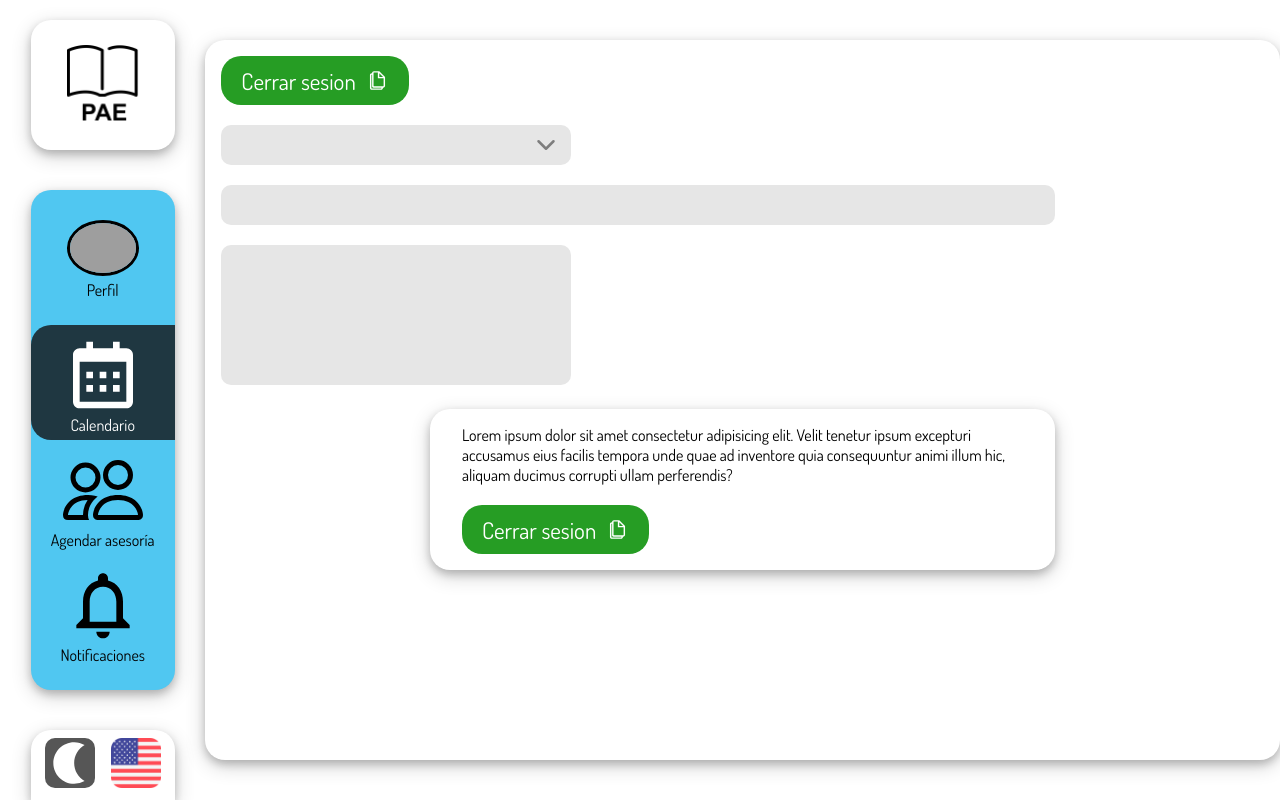
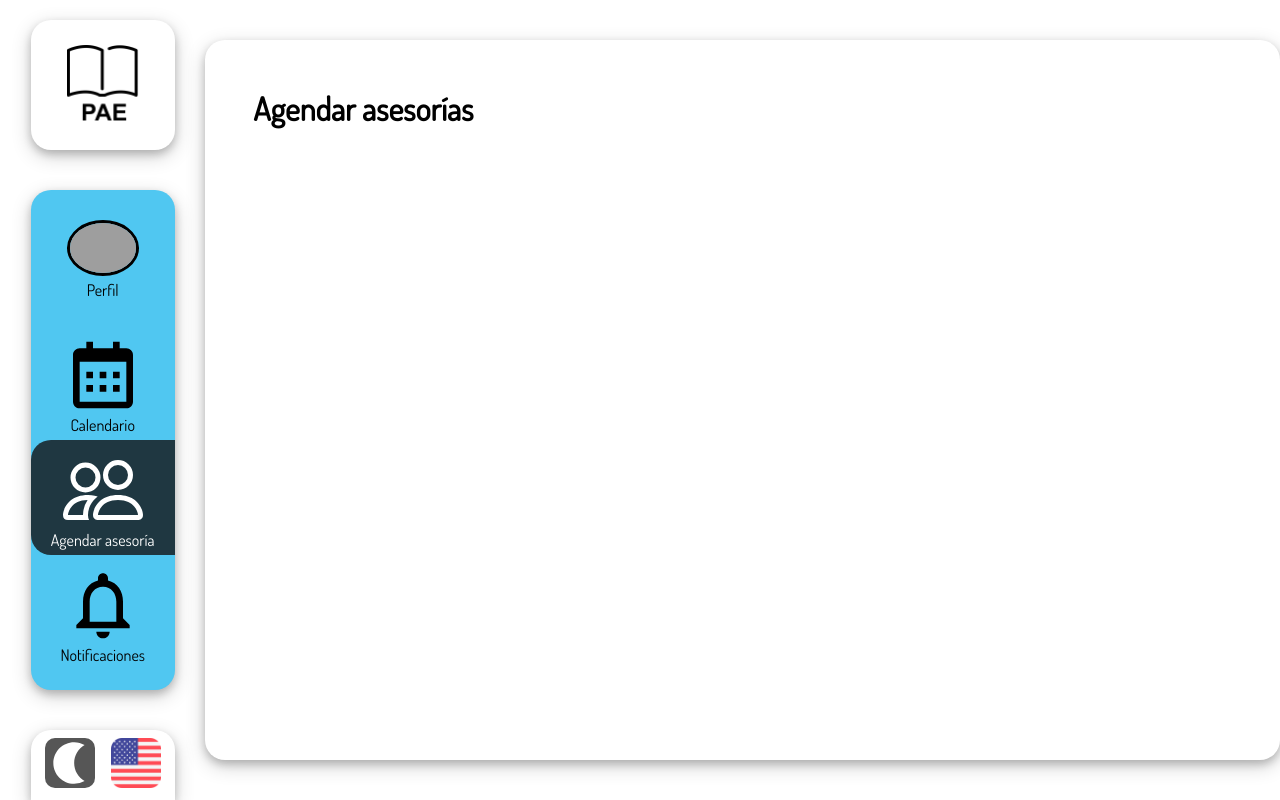
Before and after one commit to Daniel-dadu/PAE_web_platform, a React (Create React App) app in the folder frontend/: page /danielMaldonado in a window 1280 px wide. Built offline with nearby package versions, Linux system fonts and the light colour scheme; grey boxes are pictures that could not be loaded.

Commit message:
Init AgendarAsesoria common view #113

```diff
--- a/frontend/src/routeIndex.js
+++ b/frontend/src/routeIndex.js
@@ -30,3 +30,5 @@ export {default as TarjetaMaestraMini } from './components/reusable/TarjetaMaest
 
 export {default as SeleccionarHorarioAsesoria } from './components/reusable/SeleccionarHorarioAsesoria/SeleccionarHorarioAsesoria.jsx'
 export {default as CalendarioMini } from './components/reusable/CalendarioMini/CalendarioMini.jsx'
+
+export {default as AgendarAsesoria } from './views/commons/agendarAsesoria/AgendarAsesoria.jsx'
--- /dev/null
+++ b/frontend/src/views/commons/agendarAsesoria/AgendarAsesoria.jsx
@@ -0,0 +1,21 @@
+import React from 'react'
+import './AgendarAsesoria.css'
+
+import { Template, BarraProgreso } from '../../../routeIndex'
+
+/*
+
+*/
+
+// Importante: es necesario revisar cómo se va a manejar el tema e idioma de la BARRA LATERAL. Aquí está hardcodeado
+
+function AgendarAsesoria({children}) {
+  return (
+    <Template user="asesorado" tema="claro" idioma="espanol" view="agendarAsesoria">
+        <h1>Agendar asesorías</h1>
+        {/* <BarraProgreso/> */}
+    </Template>
+  )
+}
+
+export default AgendarAsesoria
--- a/frontend/src/views/componentPreview/DanielMaldonado/DanielMaldonado.jsx
+++ b/frontend/src/views/componentPreview/DanielMaldonado/DanielMaldonado.jsx
@@ -1,51 +1,15 @@
 import React from 'react'
-import { Template, BotonConImagen, CampoSeleccionarEnListaDesplegable, CampoTextoPequeno, CampoTextoGrande, TarjetaMaestraMini } from '../../../routeIndex'
+import './DanielMaldonado.css'
 
-import './DanielMaldonado.css'
-import { IoMdCopy } from 'react-icons/io'
+import { AgendarAsesoria } from '../../../routeIndex'
 
 function DanielMaldonado() {
-  let list = [
-    'ITC (Ingenieria en Tecnologías Computacionales)',
-    'IBT (Ingenieria en Biotecnología)',
-    'IFI (Ingenieria Física Industrial)',
-    'IMT (Ingenieria Mecatrónica)',
-  ];
 
   return (
     <div>
-      <Template user="asesorado" tema="claro" idioma="espanol" view="calendario">
-        <BotonConImagen onClick = {() => {alert('Me diste click :)')}} backgroundColor = 'verde' size = 'reducido' Image={IoMdCopy}>
-          Cerrar sesion
-        </BotonConImagen>
+      <AgendarAsesoria>
 
-        <br />
-
-        <CampoSeleccionarEnListaDesplegable options={list} size="big"/>
-
-        <br />
-        <br />
-
-        <CampoTextoPequeno size="last"/>
-
-        <br />
-        <br />
-
-        <CampoTextoGrande size="medium"/>
-
-        <br />
-        <br />
-
-        <TarjetaMaestraMini size="normal">
-          <p>Lorem ipsum dolor sit amet consectetur adipisicing elit. Velit tenetur ipsum excepturi accusamus eius facilis tempora unde quae ad inventore quia consequuntur animi illum hic, aliquam ducimus corrupti ullam perferendis?</p>
-          <br />
-          <BotonConImagen onClick = {() => {alert('Me diste click :)')}} backgroundColor = 'verde' size = 'reducido' Image={IoMdCopy} >
-          Cerrar sesion
-          </BotonConImagen>
-
-        </TarjetaMaestraMini>
-
-      </Template>
+      </AgendarAsesoria>
     </div>
   )
 }
```
Also changed, not shown: frontend/src/views/commons/agendarAsesoria/AgendarAsesoria.css (added).
